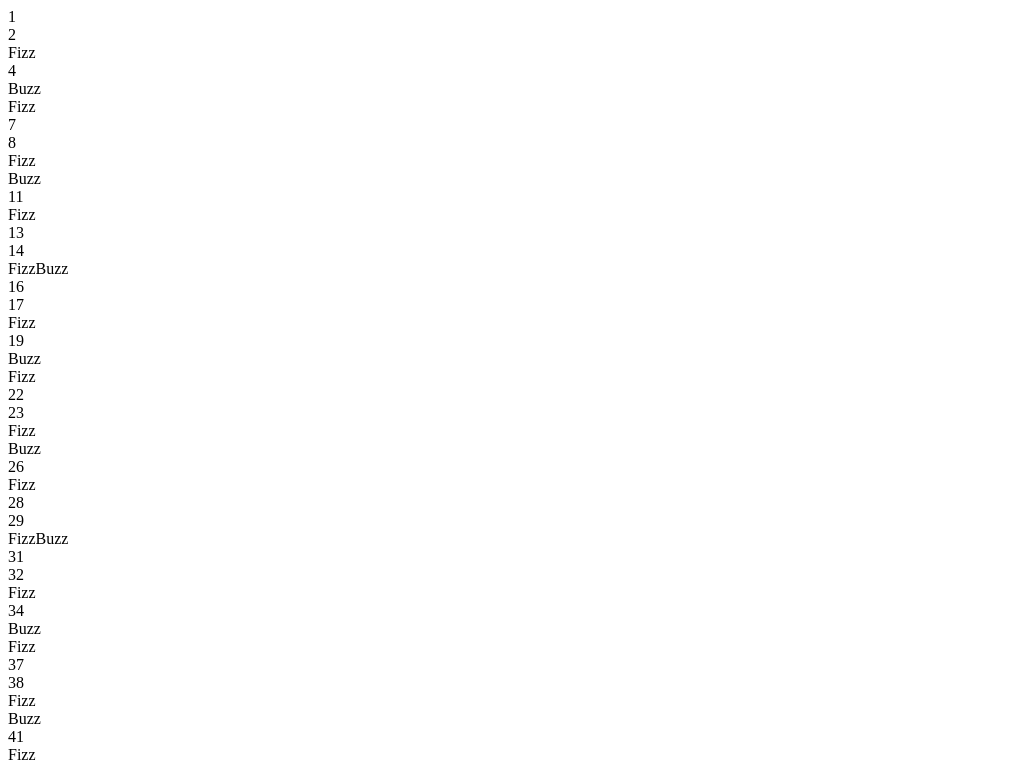
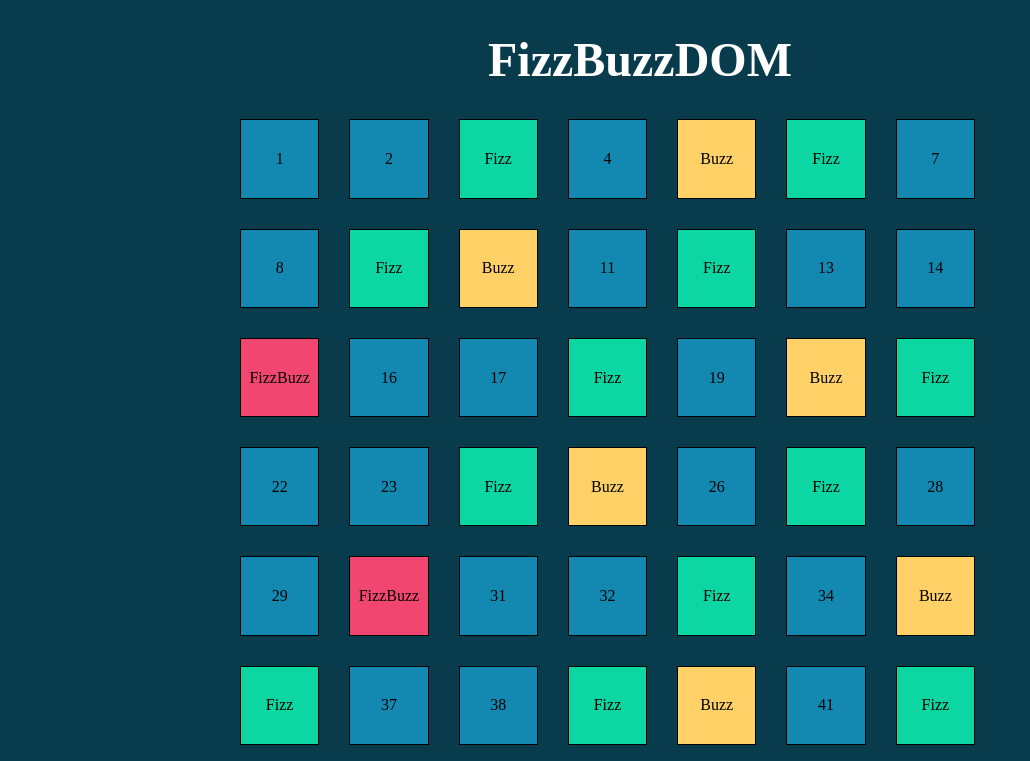
Before and after one commit to samuelecozzubbo/js-fizzbuzz, a plain HTML site: page index.html in a window 1280 px wide. Shown: the top 761 px of the page, without its empty margins (0-1030 px from the left). Drawn offline with Linux system fonts and the light colour scheme.

Commit message:
Add style to div and container

```diff
--- a/css/style.css
+++ b/css/style.css
@@ -0,0 +1,51 @@
+:root {
+    --primary-color: #083B4C;
+    --primary-text: white;
+    --not-divisible-color: #1389B2;
+    --fizzbuzz-color: #F0466F;
+    --buzz-color: #FFD166;
+    --fizz-color: #0CD6A1;
+}
+
+body{
+    background-color: var(--primary-color);
+}
+
+h1{
+    color: var(--primary-text);
+    text-align: center;
+    font-size: 3em;
+}
+
+.container{
+    width: 800px;
+    margin: 0 auto;
+    display: flex;
+    flex-wrap: wrap;
+    gap: 30px;
+}
+
+.square{
+    border: solid 1px black;
+    width: calc(100% / 7 - 37px);
+    aspect-ratio: 1 / 1;
+    display: flex;
+    align-items: center;
+    justify-content: center;
+}
+
+.not-divisible{
+    background-color: var(--not-divisible-color);
+}
+
+.divisible-by-3-5{
+    background-color: var(--fizzbuzz-color);
+}
+
+.divisible-by-3{
+    background-color: var(--fizz-color);
+}
+
+.divisible-by-5{
+    background-color: var(--buzz-color);
+}
--- a/index.html
+++ b/index.html
@@ -8,6 +8,7 @@
 </head>
 <body>
     <main>
+        <h1>FizzBuzzDOM</h1>
         <div class="container"></div>
     </main>
     <script src="js/script.js"></script>
```
